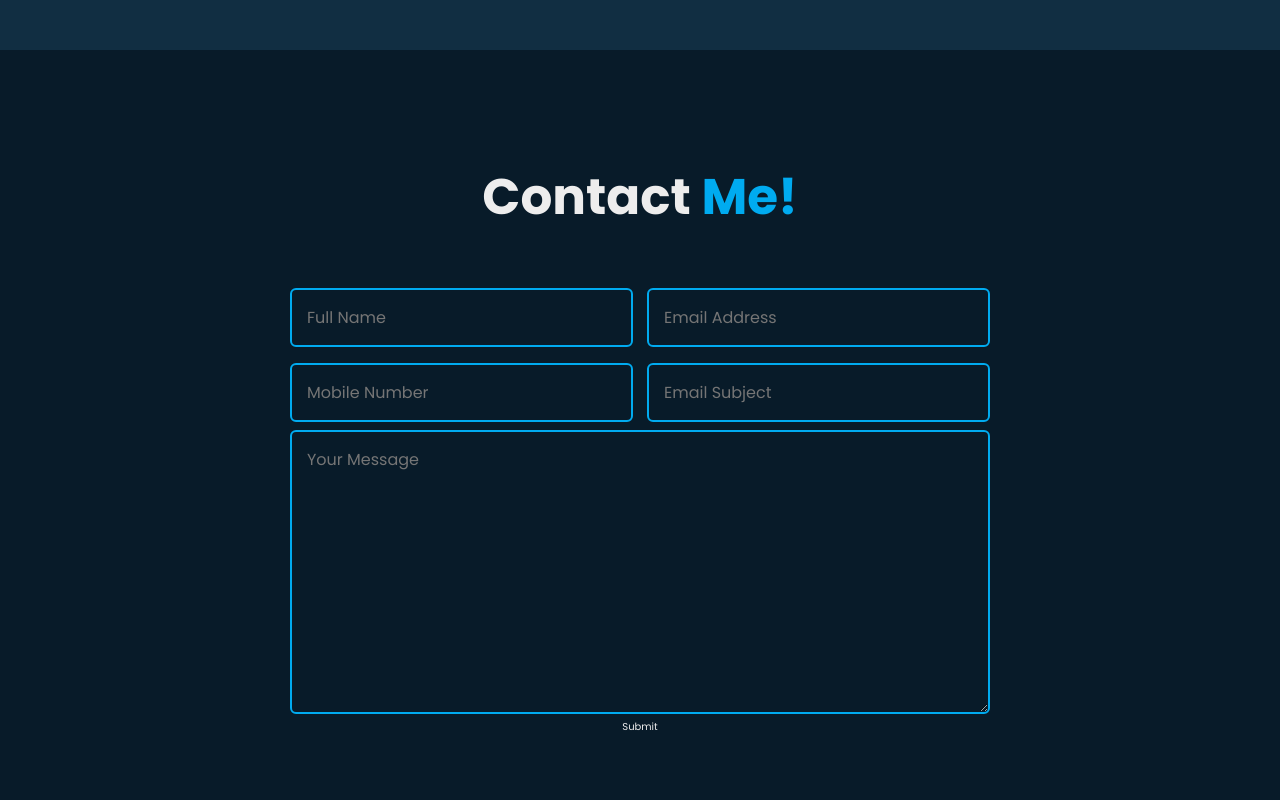
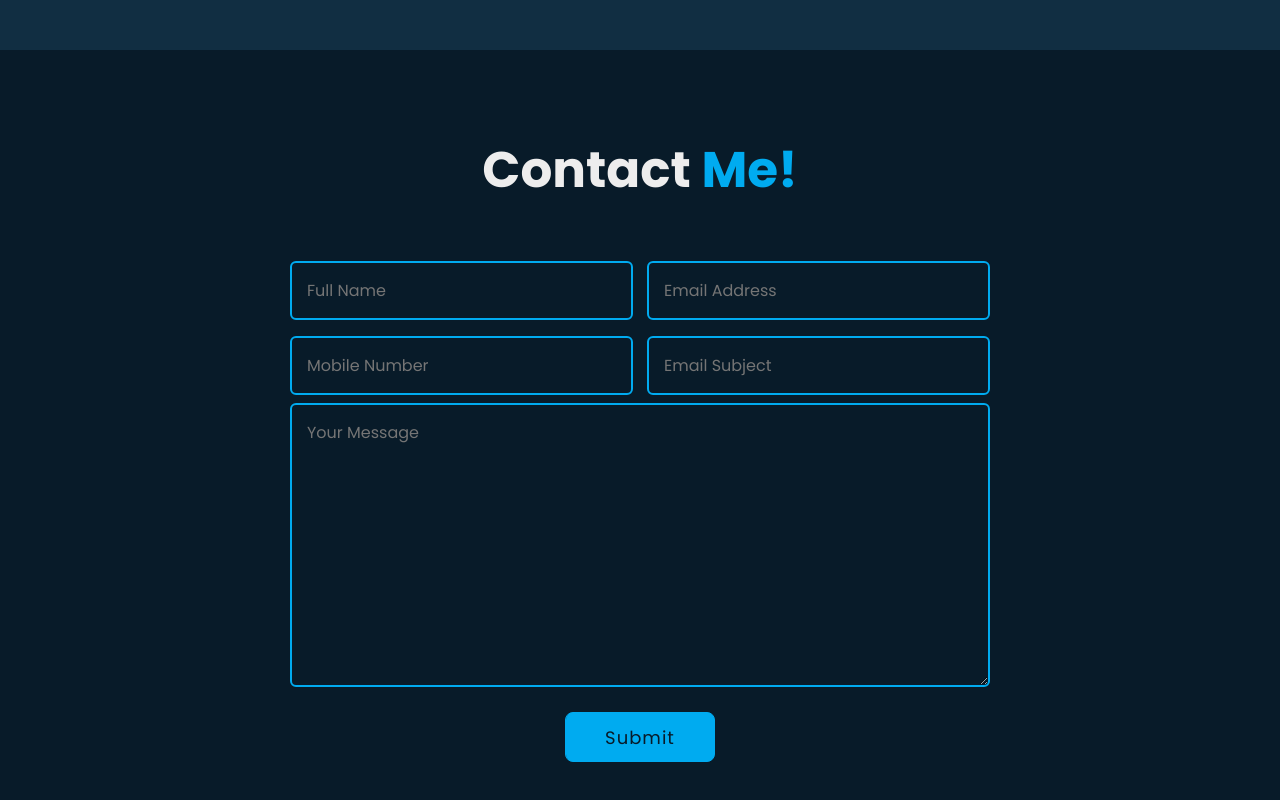
Before and after one commit to AndreiExtr/Portfolio, a plain HTML site: page index.html in a window 1280 px wide. Shown: the part 3208-4008 px from the top of the page. Drawn offline with nearby package versions, Linux system fonts and the light colour scheme.

Commit message:
edit button

```diff
--- a/scss/style.scss
+++ b/scss/style.scss
@@ -706,5 +706,54 @@ section{
         border: .2rem solid var(--main-color);
       }
     }
+
+    .btn-box {
+      display: flex;
+      flex-direction: row;
+      gap: 24px;
+      justify-content: center;
+
+      .btn{
+        position: relative;
+        display: inline-flex;
+        justify-content: center;
+        align-items: center;
+        gap: 24px;
+        margin-top: 2rem;
+        width: 15rem;
+        height: 5rem;
+        background-color: var(--main-color);
+        border-radius: .8rem;
+        border: 1px solid var(--main-color);
+        font-size: 1.8rem;
+        font-family: 600;
+        letter-spacing: .1rem;
+        color: var(--bg-color);
+        z-index: 1;
+        overflow: hidden;
+
+        &:hover{
+          color: var(--main-color);
+        }
+
+        &::before{
+          content: '';
+          position: absolute;
+          top: 0;
+          left: 0;
+          width: 0;
+          height: 100%;
+          background-color: var(--bg-color);
+          border-radius: .8rem;
+          z-index: -1;
+          transition: .5s;
+          border: 1px solid var(--main-color);
+        }
+
+        &:hover::before{
+          width: 100%;
+        }
+      }
+    }
   }
 }
```
Also changed, not shown: css/style.css, 1 other file.
